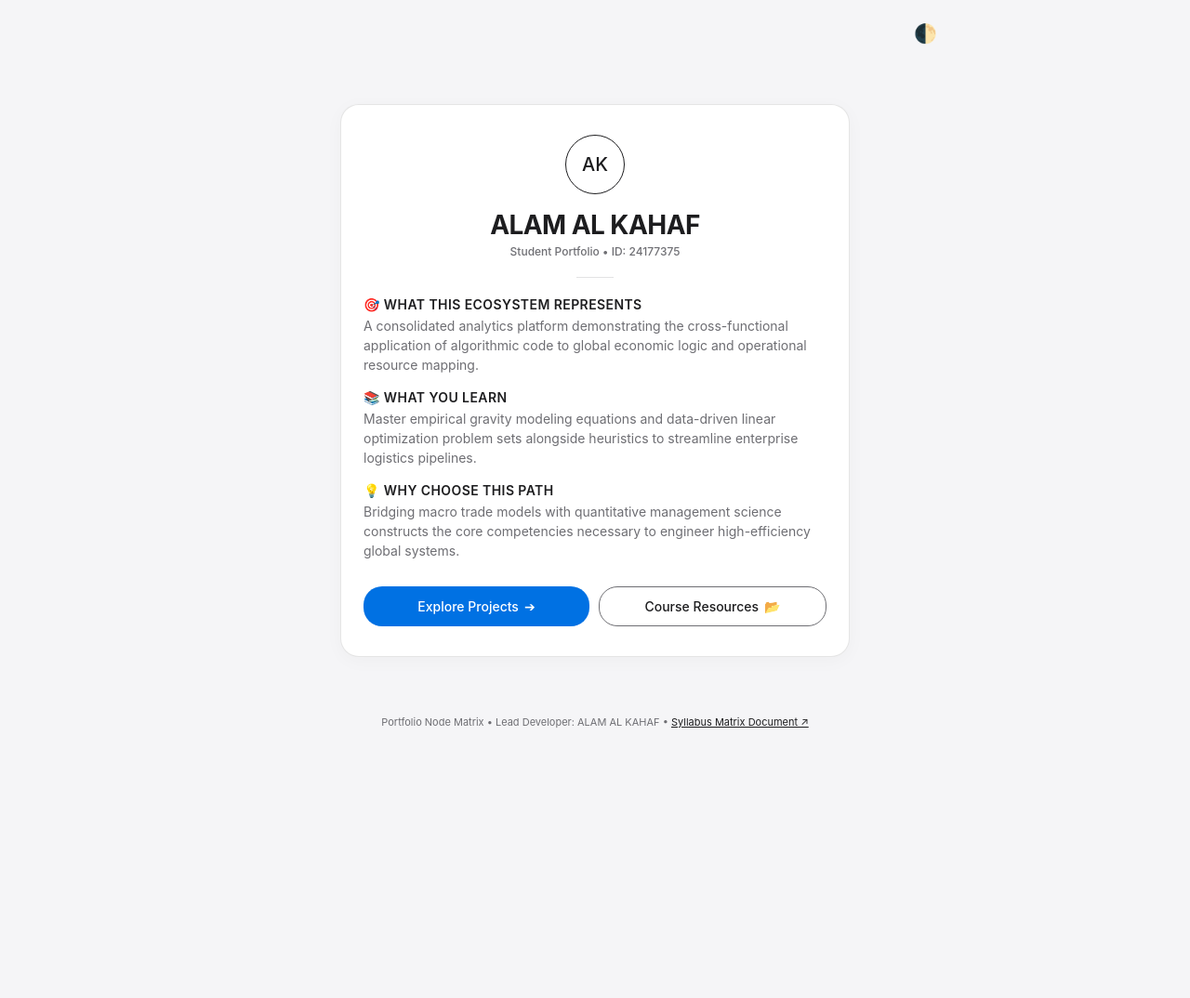
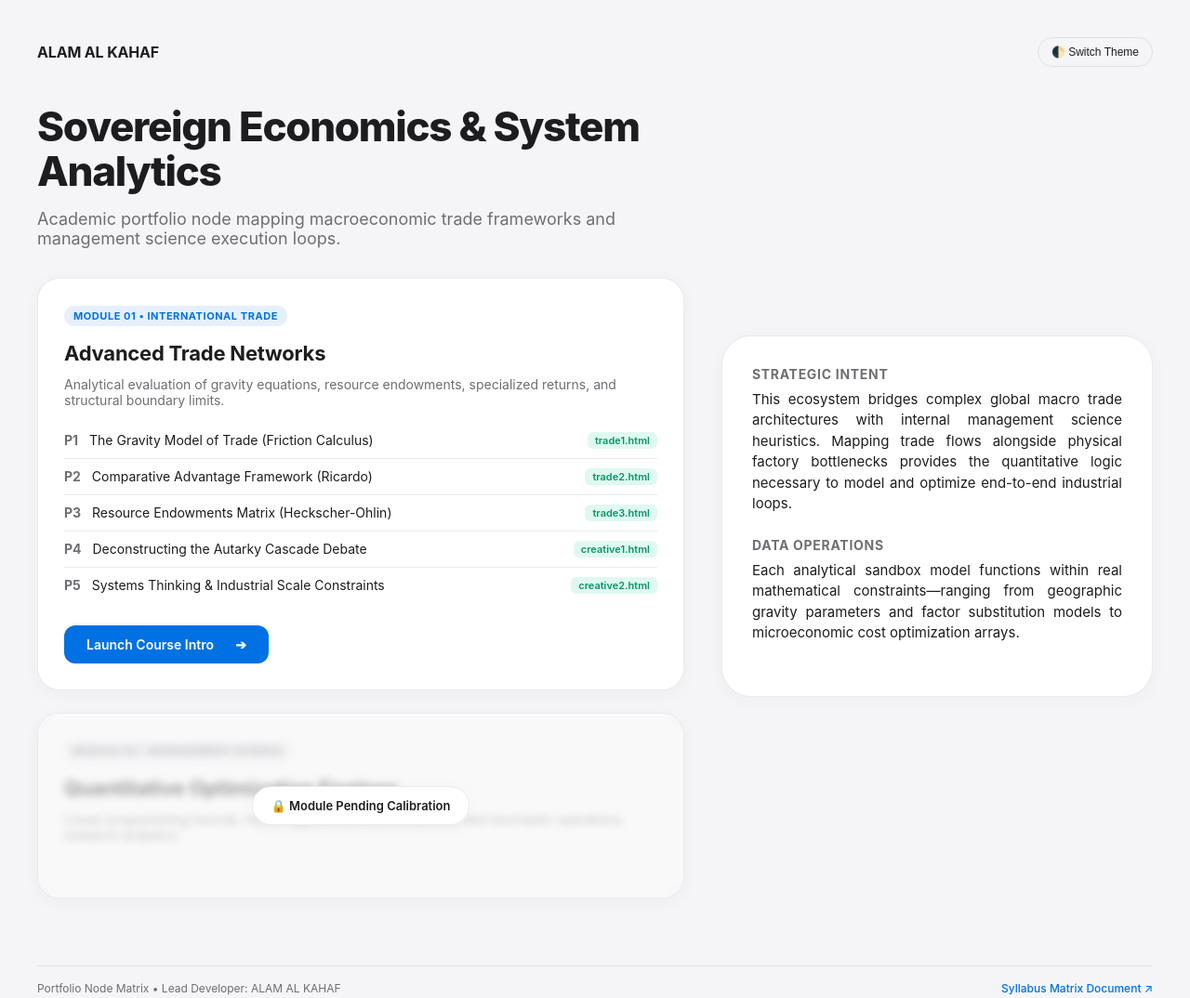
Before and after one commit to 2417735/Course_Overview.-, a plain HTML site: page index.html in a window 1280 px wide. Shown: the whole page at 93% size. Before the commit the page ends 800 px from the top, so only its background shows below. Drawn offline with Linux system fonts and the light colour scheme.

Commit message:
Refactor index.html for Apple-inspired theme
Updated styling and layout for a modern Apple-inspired theme, including adjustments to color variables and structural elements.

```diff
--- a/index.html
+++ b/index.html
@@ -5,15 +5,17 @@
     <meta name="viewport" content="width=device-width, initial-scale=1.0">
     <title>ALAM AL KAHAF | Trade & Management Science Portal</title>
     <style>
+        /* Modern, Professional Apple-Inspired Theme Layout */
         :root {
             --apple-bg: #f5f5f7;
             --apple-card: #ffffff;
-            --apple-border: rgba(0, 0, 0, 0.1);
+            --apple-border: rgba(0, 0, 0, 0.08);
             --text-primary: #1d1d1f;
             --text-secondary: #6e6e73;
             --apple-btn-bg: #0071e3;
             --apple-btn-text: #ffffff;
             --apple-shadow: 0 4px 20px rgba(0, 0, 0, 0.03);
+            --accent-trade: #0071e3;
         }
 
         body.dark {
@@ -22,235 +24,294 @@
             --apple-border: rgba(255, 255, 255, 0.1);
             --text-primary: #f5f5f7;
             --text-secondary: #86868b;
-            --apple-btn-bg: #f5f5f7;
+            --apple-btn-bg: #ffffff;
             --apple-btn-text: #1d1d1f;
             --apple-shadow: 0 4px 24px rgba(0, 0, 0, 0.4);
         }
 
-        * {
-            margin: 0;
-            padding: 0;
-            box-sizing: border-box;
-            font-family: -apple-system, BlinkMacSystemFont, "Segoe UI", Roboto, Helvetica, Arial, sans-serif;
-            -webkit-font-smoothing: antialiased;
-        }
-
+        * { margin: 0; padding: 0; box-sizing: border-box; }
         body {
-            background: var(--apple-bg);
+            background-color: var(--apple-bg);
             color: var(--text-primary);
+            font-family: -apple-system, BlinkMacSystemFont, "SF Pro Display", "Segoe UI", sans-serif;
             min-height: 100vh;
             display: flex;
             flex-direction: column;
-            justify-content: space-between;
+            padding: 40px 24px;
             transition: background-color 0.3s ease;
         }
 
-        .system-topbar {
+        /* Top Bar Customization */
+        .framework-navbar {
+            max-width: 1200px;
             width: 100%;
-            max-width: 800px;
-            margin: 0 auto;
-            padding: 16px 24px;
+            margin: 0 auto 40px auto;
             display: flex;
-            justify-content: flex-end;
+            justify-content: space-between;
+            align-items: center;
+        }
+        .identity-signature { font-weight: 700; font-size: 16px; letter-spacing: -0.01em; }
+        .theme-control-switch {
+            background: none; border: 1px solid var(--apple-border);
+            padding: 8px 14px; border-radius: 30px; font-size: 12px;
+            font-weight: 500; color: var(--text-primary); cursor: pointer;
+            backdrop-filter: blur(10px);
         }
 
-        .icon-toggle {
-            background: transparent;
-            border: none;
-            color: var(--text-primary);
-            font-size: 20px;
-            cursor: pointer;
-            padding: 8px;
-            border-radius: 50%;
+        /* Hero Split Matrix */
+        .hero-layout-grid {
+            max-width: 1200px;
+            width: 100%;
+            margin: 0 auto;
+            display: grid;
+            grid-template-columns: 1.2fr 0.8fr;
+            gap: 40px;
+            align-items: center;
+            flex-grow: 1;
         }
 
-        .main-portal-container {
-            width: 100%;
-            max-width: 580px;
-            margin: auto;
-            padding: 12px 16px;
+        .left-column h1 {
+            font-size: 44px;
+            font-weight: 800;
+            letter-spacing: -0.03em;
+            line-height: 1.1;
+            margin-bottom: 16px;
+        }
+        .left-column .subtitle {
+            font-size: 18px;
+            color: var(--text-secondary);
+            margin-bottom: 32px;
+            font-weight: 400;
         }
 
-        .apple-glass-card {
+        /* Main Course Syllabus Board */
+        .course-matrix-panel {
+            display: grid;
+            grid-template-columns: 1fr;
+            gap: 24px;
+            margin-bottom: 32px;
+        }
+
+        .course-card {
             background: var(--apple-card);
             border: 1px solid var(--apple-border);
+            border-radius: 24px;
+            padding: 28px;
             box-shadow: var(--apple-shadow);
-            border-radius: 20px;
-            padding: 32px 24px;
-            text-align: center;
+            position: relative;
+            overflow: hidden;
         }
 
-        .avatar-ring {
-            width: 64px;
-            height: 64px;
-            margin: 0 auto 16px;
-            border-radius: 50%;
-            border: 1px solid var(--text-primary);
-            display: flex;
-            align-items: center;
-            justify-content: center;
-            font-size: 20px;
-            font-weight: 500;
-        }
-
-        .student-name {
-            font-size: 28px;
+        .course-tag {
+            font-size: 11px;
             font-weight: 700;
-            letter-spacing: -0.02em;
-            margin-bottom: 4px;
-        }
-
-        .student-id-tag {
-            font-size: 12px;
-            font-weight: 500;
-            color: var(--text-secondary);
-            margin-bottom: 20px;
-        }
-
-        .divider-line {
-            width: 40px;
-            height: 1px;
-            background: var(--text-secondary);
-            opacity: 0.2;
-            margin: 0 auto 20px;
-        }
-
-        /* Value Proposition Pitch Matrix */
-        .pitch-matrix {
-            text-align: left;
-            margin-bottom: 28px;
-        }
-
-        .pitch-block {
+            text-transform: uppercase;
+            letter-spacing: 0.05em;
+            padding: 4px 10px;
+            border-radius: 20px;
+            display: inline-block;
             margin-bottom: 16px;
         }
+        .trade-tag { background: rgba(0, 113, 227, 0.1); color: var(--accent-trade); }
+        .mgmt-tag { background: rgba(134, 134, 139, 0.15); color: var(--text-secondary); }
 
-        .pitch-block h2 {
+        .course-card h2 { font-size: 22px; font-weight: 700; margin-bottom: 12px; letter-spacing: -0.01em; }
+
+        /* Project Track Listing */
+        .project-track-list {
+            list-style: none;
+            margin: 16px 0 24px 0;
+        }
+        .project-track-list li {
+            font-size: 14px;
+            padding: 10px 0;
+            border-bottom: 1px solid var(--apple-border);
+            display: flex;
+            justify-content: space-between;
+            align-items: center;
+        }
+        .project-track-list li:last-child { border-bottom: none; }
+        .project-num { font-weight: 700; color: var(--text-secondary); margin-right: 8px; }
+        .project-status { font-size: 11px; font-weight: 600; padding: 2px 8px; border-radius: 6px; }
+        .status-active { background: rgba(52, 211, 153, 0.15); color: #059669; }
+
+        /* Interactive Launchers */
+        .btn-apple {
+            display: inline-flex;
+            align-items: center;
+            justify-content: space-between;
+            text-decoration: none;
             font-size: 14px;
             font-weight: 600;
-            color: var(--text-primary);
-            margin-bottom: 4px;
-            text-transform: uppercase;
-            letter-spacing: 0.03em;
+            padding: 12px 24px;
+            border-radius: 12px;
+            transition: all 0.2s ease;
+            width: 100%;
+            max-width: 220px;
         }
-
-        .pitch-block p {
-            font-size: 14px;
-            line-height: 1.5;
-            color: var(--text-secondary);
-        }
-
-        /* Action Grid Configuration */
-        .pipeline-launcher {
-            display: flex;
-            flex-direction: column;
-            gap: 10px;
-        }
-
-        @media (min-width: 480px) {
-            .pipeline-launcher {
-                flex-direction: row;
-                justify-content: center;
-            }
-        }
-
-        .btn-apple {
-            display: flex;
-            align-items: center;
-            justify-content: center;
-            gap: 6px;
-            text-decoration: none;
-            padding: 12px 20px;
-            border-radius: 20px;
-            font-weight: 500;
-            font-size: 14px;
-            flex: 1;
-            transition: opacity 0.15s ease;
-        }
-
         .btn-apple-primary {
             background: var(--apple-btn-bg);
             color: var(--apple-btn-text);
         }
+        .btn-apple-primary:hover { opacity: 0.9; transform: translateY(-1px); }
 
-        .btn-apple-secondary {
-            background: transparent;
+        /* Management Science Locked Status Overlay */
+        .locked-overlay {
+            position: absolute;
+            top: 0; left: 0; width: 100%; height: 100%;
+            background: rgba(245, 245, 247, 0.6);
+            backdrop-filter: blur(4px);
+            -webkit-backdrop-filter: blur(4px);
+            display: flex;
+            flex-direction: column;
+            align-items: center;
+            justify-content: center;
+            z-index: 10;
+        }
+        body.dark .locked-overlay { background: rgba(0, 0, 0, 0.6); }
+        .lock-badge {
+            background: var(--apple-card);
+            border: 1px solid var(--apple-border);
+            padding: 12px 20px;
+            border-radius: 30px;
+            font-size: 13px;
+            font-weight: 600;
+            box-shadow: var(--apple-shadow);
             color: var(--text-primary);
-            border: 1px solid var(--text-secondary);
         }
 
-        .btn-apple:hover {
-            opacity: 0.85;
+        /* Concept Display Right Panel */
+        .right-column-display {
+            background: var(--apple-card);
+            border: 1px solid var(--apple-border);
+            border-radius: 32px;
+            padding: 32px;
+            box-shadow: var(--apple-shadow);
         }
+        .pitch-block h3 { font-size: 14px; font-weight: 700; margin-bottom: 8px; text-transform: uppercase; letter-spacing: 0.05em; color: var(--text-secondary); }
+        .pitch-block p { font-size: 15px; color: var(--text-primary); line-height: 1.5; margin-bottom: 24px; text-align: justify; }
 
         .framework-footer {
+            max-width: 1200px;
             width: 100%;
-            max-width: 800px;
-            margin: 24px auto 16px;
-            padding: 0 16px;
-            text-align: center;
-            font-size: 11px;
+            margin: 40px auto 0 auto;
+            border-top: 1px solid var(--apple-border);
+            padding-top: 16px;
+            font-size: 12px;
             color: var(--text-secondary);
+            display: flex;
+            justify-content: space-between;
+            flex-wrap: wrap;
+            gap: 10px;
         }
-        .framework-footer a {
-            color: var(--text-primary);
+        .framework-footer a { color: var(--apple-btn-bg); text-decoration: none; font-weight: 500; }
+
+        @media (max-width: 900px) {
+            .hero-layout-grid { grid-template-columns: 1fr; gap: 30px; }
+            body { padding: 24px 16px; }
         }
     </style>
-    <script>
-        if (localStorage.getItem('apple-premium-theme') === 'dark') {
-            document.documentElement.classList.add('dark');
-            window.addEventListener('DOMContentLoaded', () => document.body.classList.add('dark'));
-        }
-    </script>
 </head>
 <body>
 
-    <header class="system-topbar">
-        <button class="icon-toggle" onclick="toggleSystemTheme()" id="themeBtn" aria-label="Toggle Environment">🌓</button>
-    </header>
+    <nav class="framework-navbar">
+        <div class="identity-signature">ALAM AL KAHAF</div>
+        <button class="theme-control-switch" onclick="toggleSystemTheme()">🌓 Switch Theme</button>
+    </nav>
 
-    <main class="main-portal-container">
-        <div class="apple-glass-card">
-            <div class="avatar-ring">AK</div>
-            <h1 class="student-name">ALAM AL KAHAF</h1>
-            <p class="student-id-tag">Student Portfolio • ID: 24177375</p>
+    <main class="hero-layout-grid">
 
-            <div class="divider-line"></div>
+        <!-- LEFT COLUMN: Dual Course Curriculums -->
+        <div class="left-column">
+            <h1>Sovereign Economics & System Analytics</h1>
+            <p class="subtitle">Academic portfolio node mapping macroeconomic trade frameworks and management science execution loops.</p>
 
-            <div class="pitch-matrix">
-                <div class="pitch-block">
-                    <h2>🎯 What this ecosystem represents</h2>
-                    <p>A consolidated analytics platform demonstrating the cross-functional application of algorithmic code to global economic logic and operational resource mapping.</p>
-                </div>
-                <div class="pitch-block">
-                    <h2>📚 What You Learn</h2>
-                    <p>Master empirical gravity modeling equations and data-driven linear optimization problem sets alongside heuristics to streamline enterprise logistics pipelines.</p>
-                </div>
-                <div class="pitch-block">
-                    <h2>💡 Why choose this path</h2>
-                    <p>Bridging macro trade models with quantitative management science constructs the core competencies necessary to engineer high-efficiency global systems.</p>
-                </div>
-            </div>
+            <div class="course-matrix-panel">
 
-            <div class="pipeline-launcher">
-                <a href="intro.html" class="btn-apple btn-apple-primary">
-                    <span>Explore Projects</span>
-                    <span>➔</span>
-                </a>
+                <!-- Trade Course Portfolio Section -->
+                <section class="course-card">
+                    <span class="course-tag trade-tag">Module 01 • International Trade</span>
+                    <h2>Advanced Trade Networks</h2>
+                    <p style="font-size:14px; color:var(--text-secondary); margin-bottom:8px;">
+                        Analytical evaluation of gravity equations, resource endowments, specialized returns, and structural boundary limits.
+                    </p>
 
-                <a href="vv.html" class="btn-apple btn-apple-secondary">
-                    <span>Course Resources</span>
-                    <span>📂</span>
-                </a>
+                    <ul class="project-track-list">
+                        <li>
+                            <span><span class="project-num">P1</span> The Gravity Model of Trade (Friction Calculus)</span>
+                            <span class="project-status status-active"> trade1.html</span>
+                        </li>
+                        <li>
+                            <span><span class="project-num">P2</span> Comparative Advantage Framework (Ricardo)</span>
+                            <span class="project-status status-active"> trade2.html</span>
+                        </li>
+                        <li>
+                            <span><span class="project-num">P3</span> Resource Endowments Matrix (Heckscher-Ohlin)</span>
+                            <span class="project-status status-active"> trade3.html</span>
+                        </li>
+                        <li>
+                            <span><span class="project-num">P4</span> Deconstructing the Autarky Cascade Debate</span>
+                            <span class="project-status status-active"> creative1.html</span>
+                        </li>
+                        <li>
+                            <span><span class="project-num">P5</span> Systems Thinking & Industrial Scale Constraints</span>
+                            <span class="project-status status-active"> creative2.html</span>
+                        </li>
+                    </ul>
+
+                    <!-- Direct Sourcing to intro.html route -->
+                    <a href="intro.html" class="btn-apple btn-apple-primary">
+                        <span>Launch Course Intro</span>
+                        <span style="margin-left: 10px;">➔</span>
+                    </a>
+                </section>
+
+                <!-- Management Science Locked Section (Left Black/Pending Content) -->
+                <section class="course-card" style="min-height: 200px;">
+                    <div class="locked-overlay">
+                        <div class="lock-badge">🔒 Module Pending Calibration</div>
+                    </div>
+                    <span class="course-tag mgmt-tag">Module 02 • Management Science</span>
+                    <h2>Quantitative Optimization Engines</h2>
+                    <p style="font-size:14px; color:var(--text-secondary);">
+                        Linear programming bounds, micro-logistics allocation matrices, and stochastic operations research analytics.
+                    </p>
+                </section>
+
             </div>
         </div>
+
+        <!-- RIGHT COLUMN: Pitch Briefing Panel -->
+        <div class="right-column-display">
+            <div class="pitch-block">
+                <h3>Strategic Intent</h3>
+                <p>
+                    This ecosystem bridges complex global macro trade architectures with internal management science heuristics. Mapping trade flows alongside physical factory bottlenecks provides the quantitative logic necessary to model and optimize end-to-end industrial loops.
+                </p>
+            </div>
+            <div class="pitch-block">
+                <h3>Data Operations</h3>
+                <p>
+                    Each analytical sandbox model functions within real mathematical constraints—ranging from geographic gravity parameters and factor substitution models to microeconomic cost optimization arrays.
+                </p>
+            </div>
+        </div>
+
     </main>
 
     <footer class="framework-footer">
-        <p>Portfolio Node Matrix &bull; Lead Developer: ALAM AL KAHAF &bull; <a href="https://docs.google.com/document/d/16d2q52FPrVg_NAe8F3OvEnjbI7PiTKm7riiz8aLLRAA/edit?usp=sharing" target="_blank">Syllabus Matrix Document ↗</a></p>
+        <p>Portfolio Node Matrix &bull; Lead Developer: ALAM AL KAHAF</p>
+        <p><a href="https://docs.google.com/document/d/16d2q52FPrVg_NAe8F3OvEnjbI7PiTKm7riiz8aLLRAA/edit?usp=sharing" target="_blank">Syllabus Matrix Document ↗</a></p>
     </footer>
 
     <script>
+        // Synchronized Theme System Architecture
+        if (localStorage.getItem('apple-premium-theme') === 'dark' ||
+            (!('apple-premium-theme' in localStorage) && window.matchMedia('(prefers-color-scheme: dark)').matches)) {
+            document.body.classList.add('dark');
+            document.documentElement.classList.add('dark');
+        }
+
         function toggleSystemTheme() {
             const turningDark = document.body.classList.toggle('dark');
             document.documentElement.classList.toggle('dark', turningDark);
```
